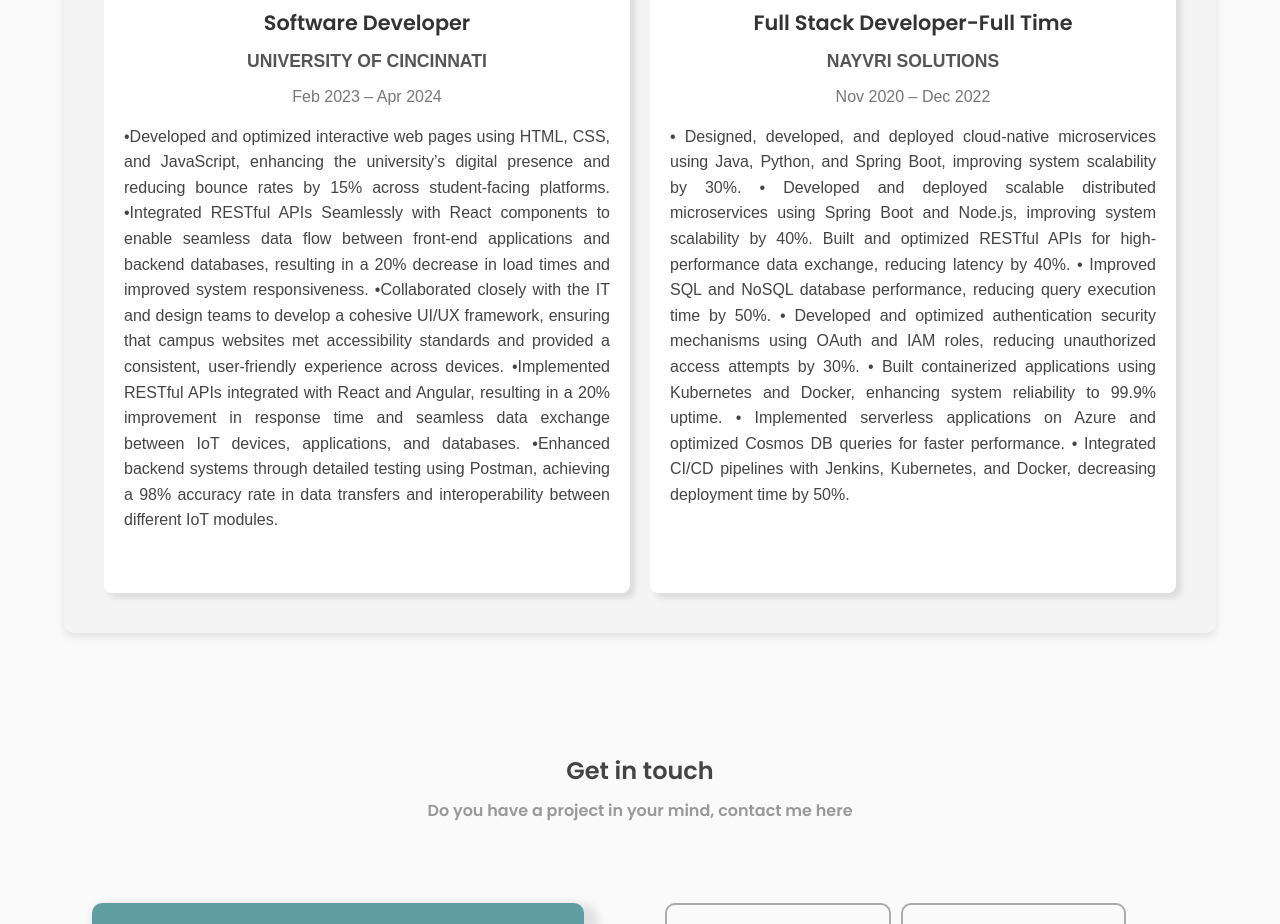
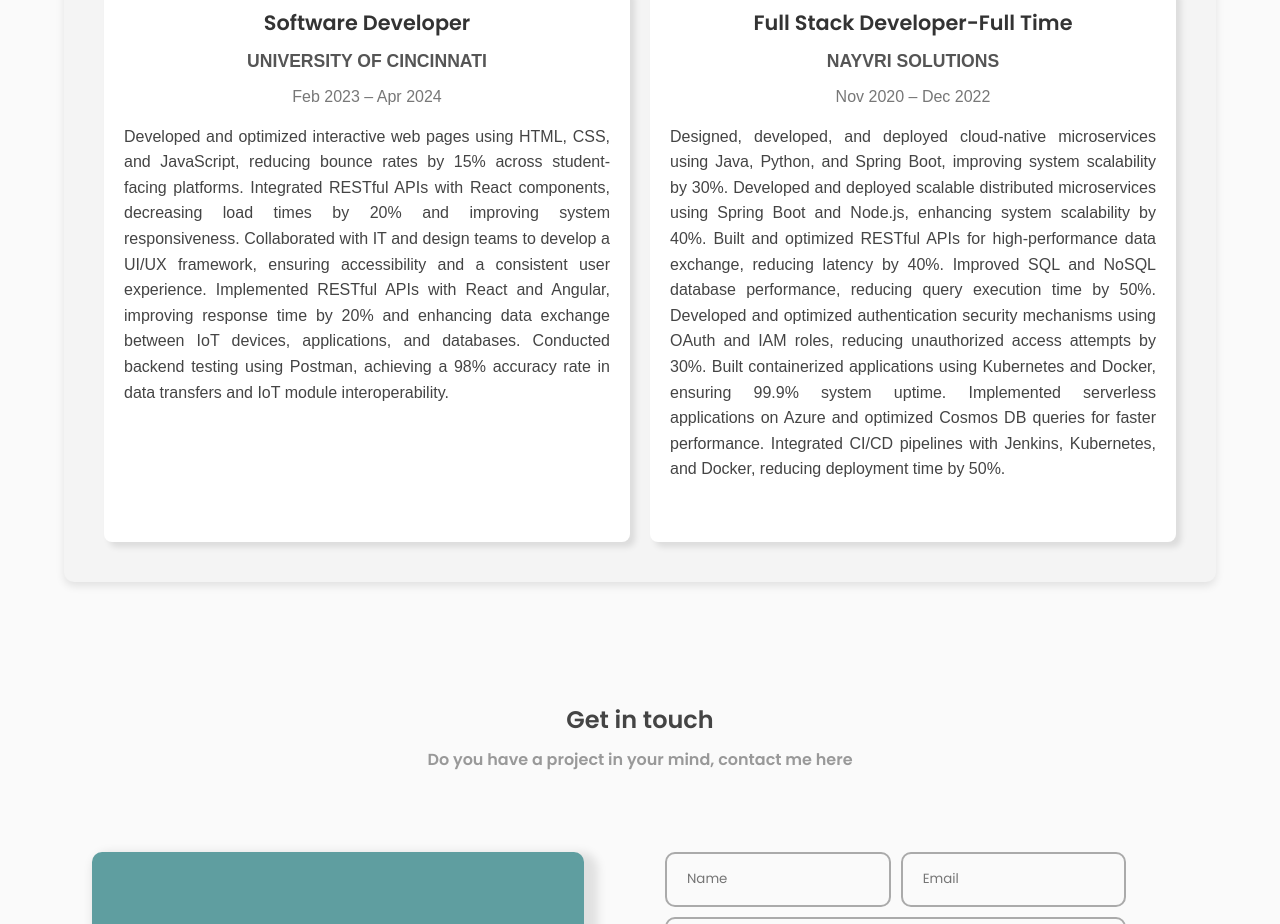
Before and after one commit to Vamsikrishna9797/portfolio, a plain HTML site: page index.html in a window 1280 px wide. Shown: the part 5340-6264 px from the top of the page. Drawn offline with nearby package versions, Linux system fonts and the light colour scheme.

Commit message:
Update index.html

```diff
--- a/index.html
+++ b/index.html
@@ -358,14 +358,11 @@
              <p class="company-name">UNIVERSITY OF CINCINNATI</p>
              <p class="dates">Feb 2023 – Apr 2024 </p>
              <p class="description">
-                     •Developed and optimized interactive web pages using HTML, CSS, and JavaScript, enhancing the university’s digital
-                      presence and reducing bounce rates by 15% across student-facing platforms.
-                     •Integrated RESTful APIs Seamlessly with React components to enable seamless data flow between front-end applications
-                      and backend databases, resulting in a 20% decrease in load times and improved system responsiveness.
-                     •Collaborated closely with the IT and design teams to develop a cohesive UI/UX framework, ensuring that campus websites
-                       met accessibility standards and provided a consistent, user-friendly experience across devices.
-                     •Implemented RESTful APIs integrated with React and Angular, resulting in a 20% improvement in response time and seamless data exchange between IoT devices, applications, and databases.
-                     •Enhanced backend systems through detailed testing using Postman, achieving a 98% accuracy rate in data transfers and interoperability between different IoT modules.
+                     Developed and optimized interactive web pages using HTML, CSS, and JavaScript, reducing bounce rates by 15% across student-facing platforms.
+                     Integrated RESTful APIs with React components, decreasing load times by 20% and improving system responsiveness.
+                     Collaborated with IT and design teams to develop a UI/UX framework, ensuring accessibility and a consistent user experience.
+                     Implemented RESTful APIs with React and Angular, improving response time by 20% and enhancing data exchange between IoT devices, applications, and databases.
+                     Conducted backend testing using Postman, achieving a 98% accuracy rate in data transfers and IoT module interoperability.
 
              </p>
          </div>
@@ -376,16 +373,14 @@
              <p class="company-name">NAYVRI SOLUTIONS</p>
              <p class="dates">Nov 2020 – Dec 2022</p>
              <p class="description">
-                     • Designed, developed, and deployed cloud-native microservices using Java, Python, and Spring Boot, improving system
-                       scalability by 30%.
-                     • Developed and deployed scalable distributed microservices using Spring Boot and Node.js, improving system scalability
-                       by 40%. Built and optimized RESTful APIs for high-performance data exchange, reducing latency by 40%.
-                     • Improved SQL and NoSQL database performance, reducing query execution time by 50%.
-                     • Developed and optimized authentication security mechanisms using OAuth and IAM roles, reducing unauthorized access
-                       attempts by 30%.
-                     • Built containerized applications using Kubernetes and Docker, enhancing system reliability to 99.9% uptime.
-                     • Implemented serverless applications on Azure and optimized Cosmos DB queries for faster performance.
-                     • Integrated CI/CD pipelines with Jenkins, Kubernetes, and Docker, decreasing deployment time by 50%.
+                     Designed, developed, and deployed cloud-native microservices using Java, Python, and Spring Boot, improving system scalability by 30%.
+                      Developed and deployed scalable distributed microservices using Spring Boot and Node.js, enhancing system scalability by 40%.
+                      Built and optimized RESTful APIs for high-performance data exchange, reducing latency by 40%.
+                     Improved SQL and NoSQL database performance, reducing query execution time by 50%.
+                     Developed and optimized authentication security mechanisms using OAuth and IAM roles, reducing unauthorized access attempts by 30%.
+                     Built containerized applications using Kubernetes and Docker, ensuring 99.9% system uptime.
+                     Implemented serverless applications on Azure and optimized Cosmos DB queries for faster performance.
+                      Integrated CI/CD pipelines with Jenkins, Kubernetes, and Docker, reducing deployment time by 50%.
 
 
              </p>
```
